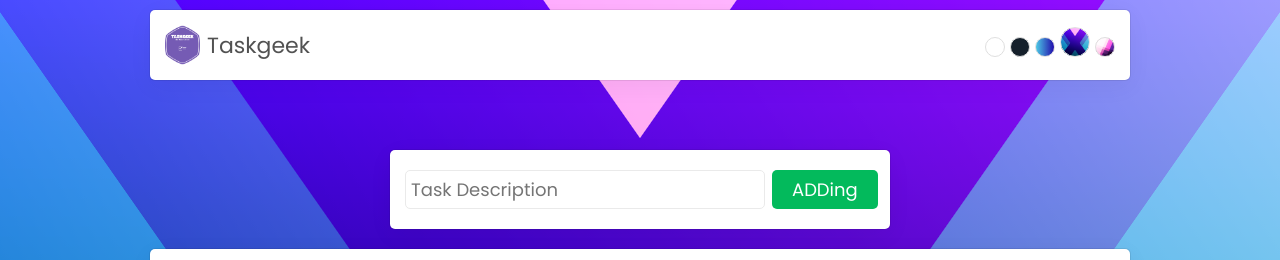
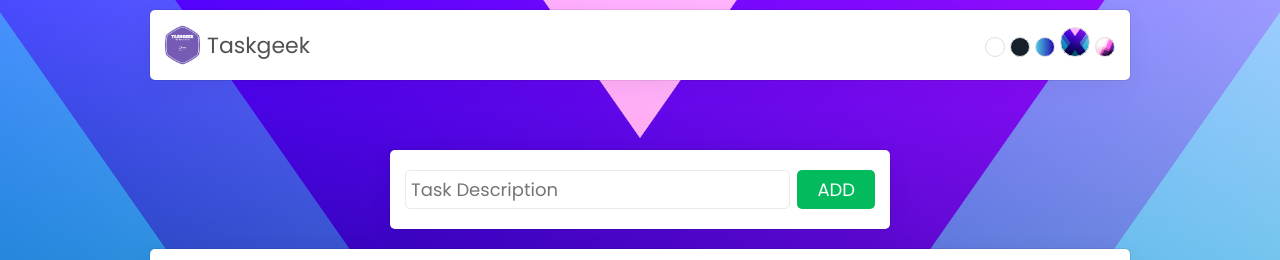
Before and after one commit to Mohamedmahmoud872/task-geek, a React (Create React App) app: page / in a window 1280 px wide. Shown: the top 260 px of the page. Built offline with nearby package versions, Linux system fonts and the light colour scheme.

Commit message:
Update AddTask.js

```diff
--- a/src/components/AddTask.js
+++ b/src/components/AddTask.js
@@ -28,7 +28,7 @@
     <section className="addTask">
       <form onSubmit={handleSubmit}>
         <input type="text" name="task" value={task.name || ""} autoComplete="off" placeholder="Task Description" maxLength="40" onChange={(e) => setTask({...task, name: e.target.value})} />
-        <button type="submit">{task.id ? "UPDATE" : "ADDing"}</button>
+        <button type="submit">{task.id ? "UPDATE" : "ADD"}</button>
       </form>
     </section>
   )
```
